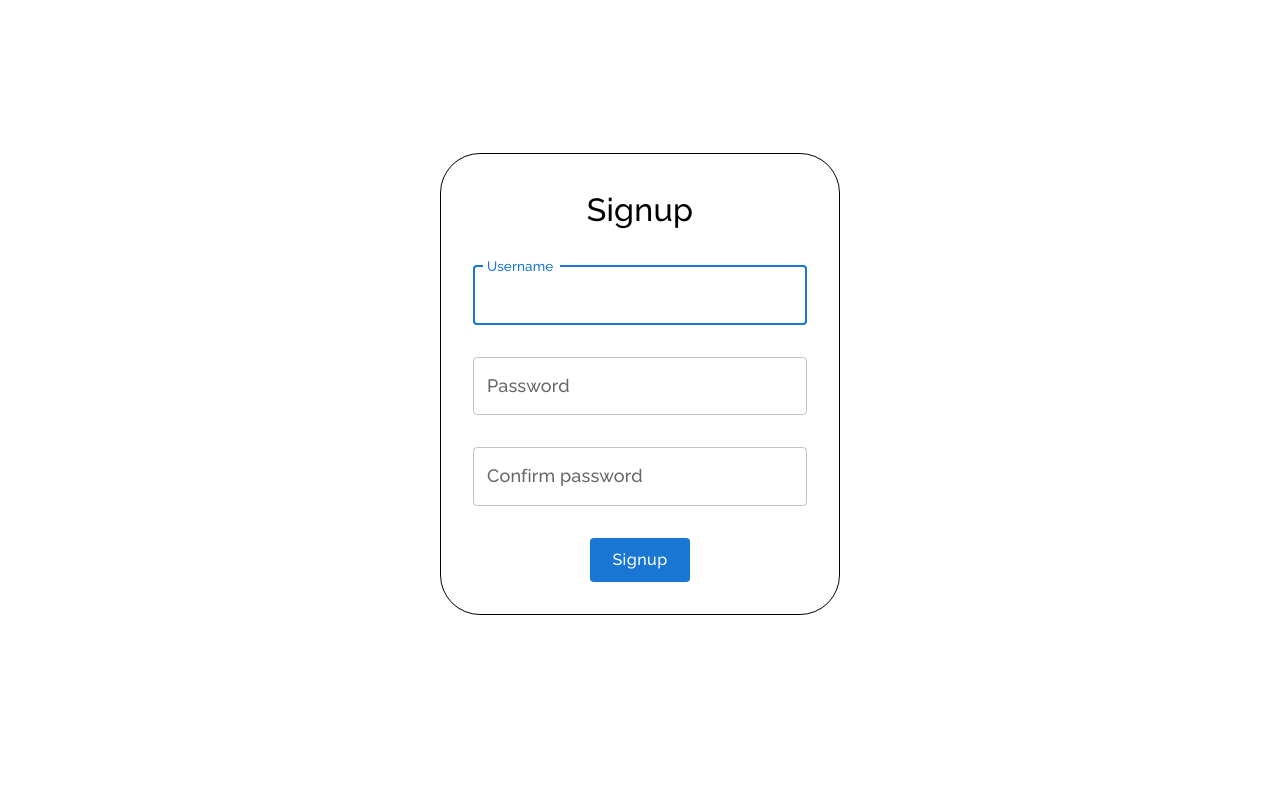
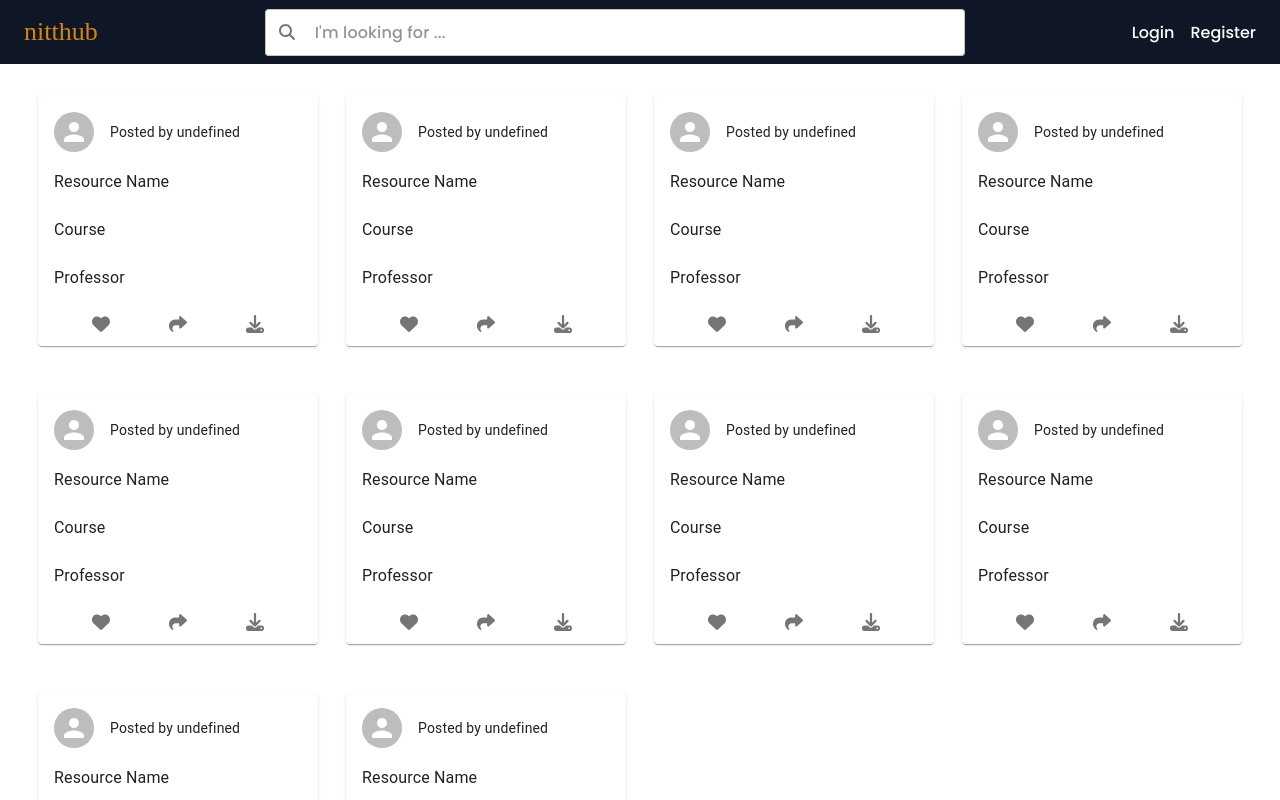
Before and after one commit to hariesh-s/nitthub-client, a React (Create React App) app: page / in a window 1280 px wide. Shown: the top 800 px of the page. Built offline with nearby package versions, Linux system fonts and the light colour scheme; a web font is replaced by a local one.

Commit message:
matched routes with their components

```diff
--- a/src/App.js
+++ b/src/App.js
@@ -1,13 +1,11 @@
-import Navbar from "./components/Navbar"
-import BookCard from "./components/BookCard";
+import Navbar from "./components/Navbar";
 import BookGrid from "./components/BookGrid";
-import Signup from "./pages/Signup";
-import Login from "./pages/Login"
 
 function App() {
    return (
       <div className="App">
-         <Signup />
+         <Navbar />
+         <BookGrid />
       </div>
    );
 }
--- a/src/index.js
+++ b/src/index.js
@@ -2,42 +2,19 @@
 import { render } from "react-dom";
 import "./index.css";
 import App from "./App";
+import Login from "./pages/Login";
+import Signup from "./pages/Signup";
 import { BrowserRouter, Routes, Route } from "react-router-dom";
-// import { createTheme, ThemeProvider } from '@mui/material/styles';
-// const theme = createTheme({
-//    typography: {
-//       tab: {
-//          fontSize: 20,
-//       },
-//    },
-//    palette: {
-//       common: {
-//          purple: 'purple',
-//       },
-//    },
-//    components: {
-//       // Name of the component
-//       MuiButton: {
-//         styleOverrides: {
-//           // Name of the slot
-//           root: {
-//             // Some CSS
-//             fontSize: '1rem',
-//           },
-//         },
-//       },
-//    },
-// })
 
 const root = document.getElementById("root");
 render(
    <StrictMode>
       <BrowserRouter>
-         {/* <ThemeProvider theme={theme}> */}
          <Routes>
             <Route path="/" element={<App />}></Route>
+            <Route path="/login" element={<Login />}></Route>
+            <Route path="/register" element={<Signup />}></Route>
          </Routes>
-         {/* </ThemeProvider> */}
       </BrowserRouter>
    </StrictMode>,
    root
```
